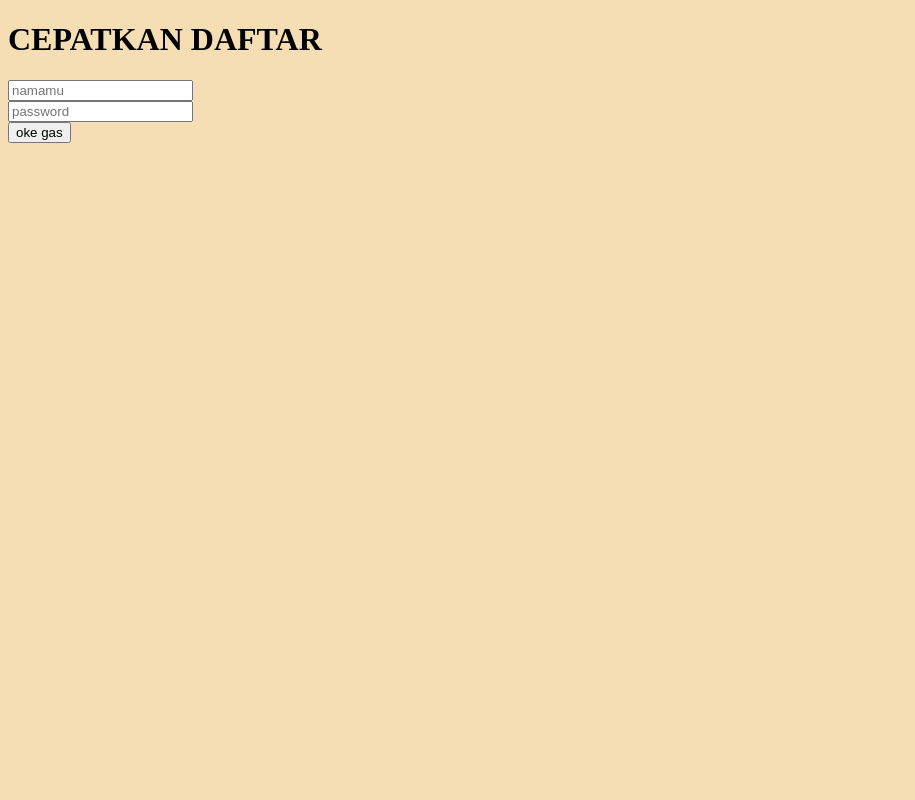
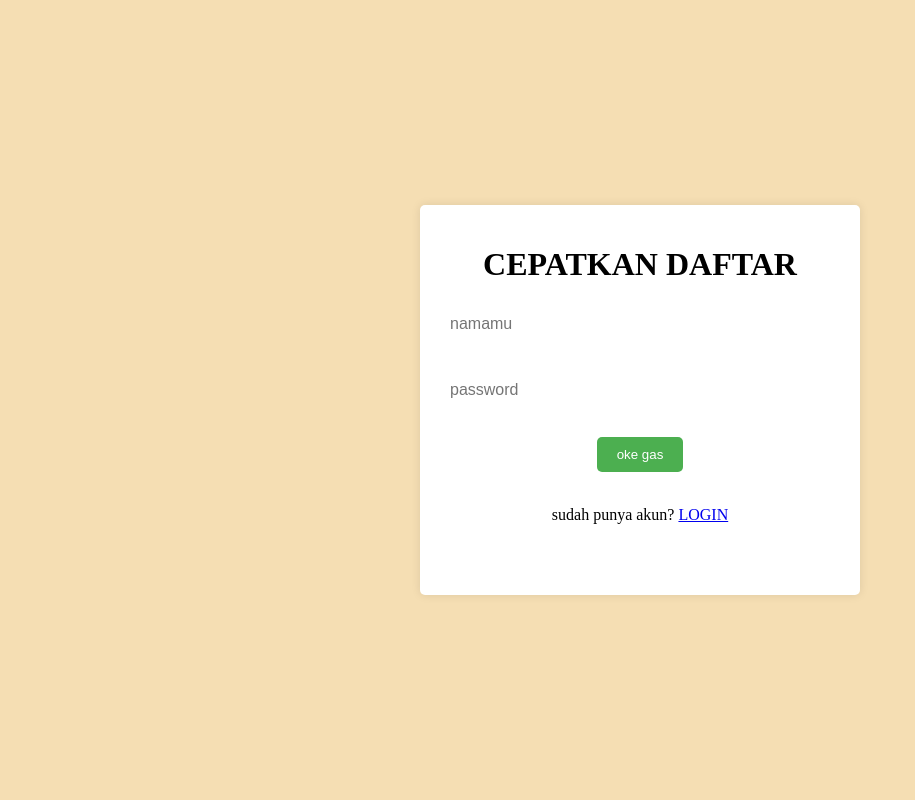
Before and after one commit to MAthallahR/learning, a PHP site: page /register.php in a window 1280 px wide. Shown: the whole page, without its empty margins (0-915 px from the left). Run offline with PHP 8.4, Linux system fonts and the light colour scheme.

Commit message:
Update register.php
update css

```diff
--- a/php/teslogin/register.php
+++ b/php/teslogin/register.php
@@ -8,10 +8,65 @@
 <style>
     body{
         background-color: wheat;
+        display: flex;
+        justify-content: center;
+        align-items: center;
+        height: 100vh;
+        margin: 0;
+    }
+    form{
+        background-color: white;
+        display: flex;
+        flex-direction: column;
+        align-items: center;
+        padding: 20px;
+        border-radius: 5px;
+        height: 350px;
+        width: 400px;
+        box-shadow: 0 0 10px rgba(0, 0, 0, 0.1);
+    }
+    .usn, .pw{
+        margin-bottom: 10px;
+        padding: 10px;
+        border: none;
+        border-radius: 5px;
+        font-size: 16px;
+        width: 100%;
+        box-sizing: border-box;
+    }
+    .usn:hover, .pw:hover{
+        box-shadow: 0 0 10px rgba(0, 0, 0, 0.2);
+    }
+    .usn:focus, .pw:focus{
+        box-shadow: 0 0 10px rgba(0, 0, 0, 0.3);
+        font-size: larger;
+        transition: font-size .5s;
+    }
+    .register{
+        background-color: #4CAF50;
+        color: #fff;
+        padding: 10px 20px;
+        border: none;
+        border-radius: 5px;
+        cursor: pointer;
+    }
+    .register:hover{
+        background-color: #3e8e41;
+        font-size: larger;
+        transition: font-size .5s;
     }
 </style>
 <body>
-<?php
+    <form action="register.php" method="post">
+        <h1>CEPATKAN DAFTAR</h1>
+        <input type="text" name="username" placeholder="namamu" required class="usn">
+        <br>
+        <input type="password" name="password" placeholder="password" class="pw">
+        <br>
+        <input type="submit" value="oke gas" name="register" class="register">
+        <br>
+        <p>sudah punya akun? <a href="login.php">LOGIN</a></p>
+        <?php
 include("service/database.php");
 if(isset($_POST['register'])){
     $username = $_POST['username'];
@@ -33,13 +88,6 @@ if(isset($_POST['register'])){
     }
 }
 ?>
-    <h1>CEPATKAN DAFTAR</h1>
-    <form action="register.php" method="post">
-        <input type="text" name="username" placeholder="namamu" required>
-        <br>
-        <input type="password" name="password" placeholder="password" required>
-        <br>
-        <input type="submit" value="oke gas" name="register">
     </form>
 </body>
 </html>
```
